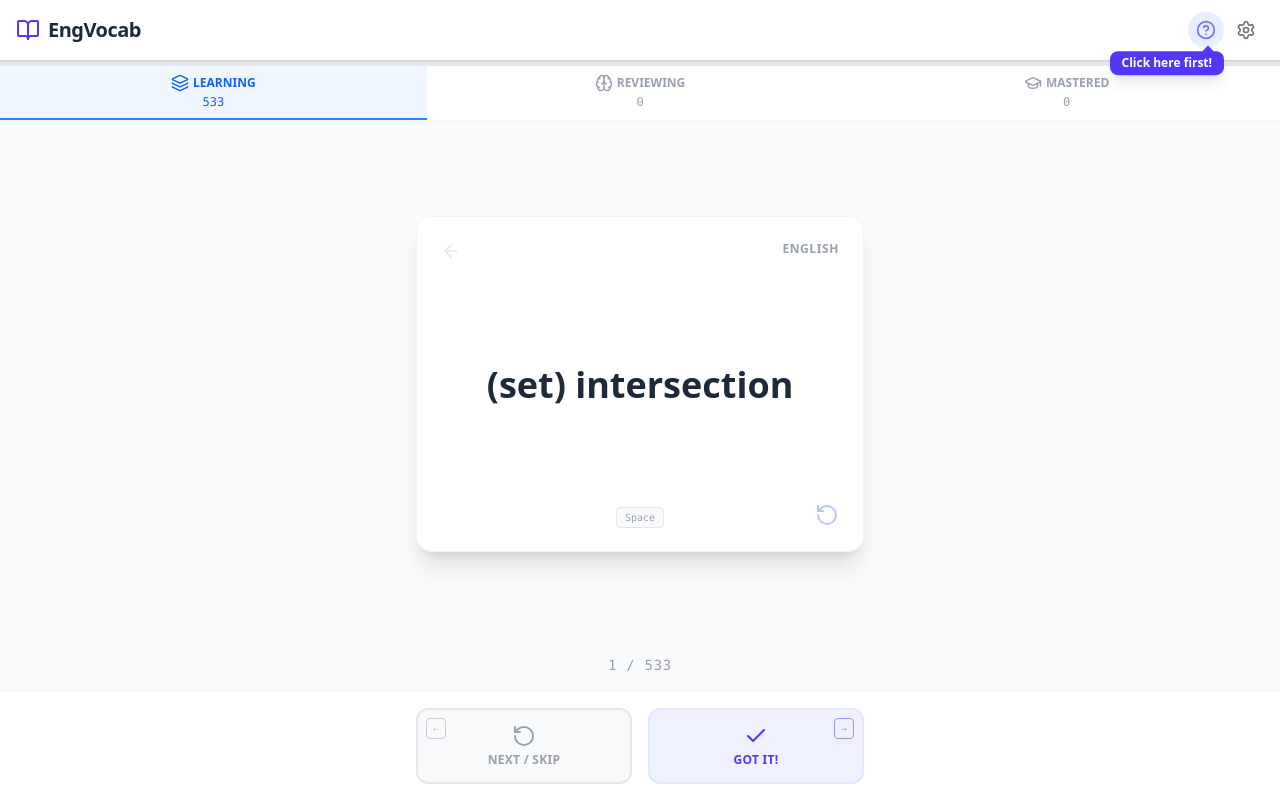
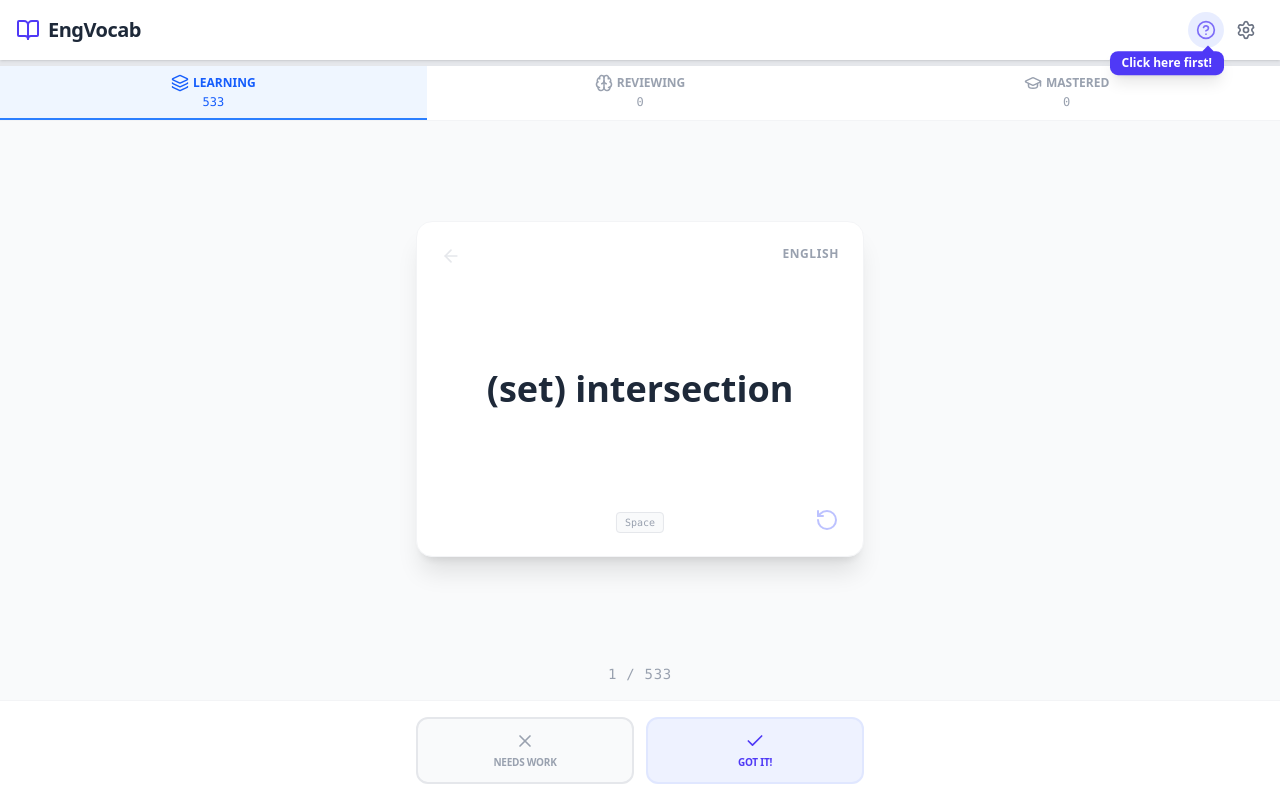
Before and after one commit to soramameen/english-words, a React (Vite) app: page / in a window 1280 px wide. Built offline with nearby package versions, Linux system fonts and the light colour scheme.

Commit message:
Reviewing's UI change

```diff
--- a/src/App.jsx
+++ b/src/App.jsx
@@ -152,7 +152,7 @@ function App() {
           </div>
         )}
       </main>
-      <ActionButtons currentMode={currentMode} activeWordsCount={activeWords.length} onPromote={promote} onDemote={demote} />
+      <ActionButtons currentMode={currentMode} activeWordsCount={activeWords.length} onPromote={promote} onDemote={demote} onNext={handleNext} />
       <SettingsModal isOpen={isSettingsOpen} onClose={() => setIsSettingsOpen(false)} onResetProgress={resetAllProgress} />
       <HelpModal isOpen={isHelpOpen} onClose={() => setIsHelpOpen(false)} />
     </div>
--- a/src/components/ActionButtons.jsx
+++ b/src/components/ActionButtons.jsx
@@ -1,69 +1,63 @@
-import { Check, X, RotateCcw } from 'lucide-react';
+import { Check, X, RotateCcw, ArrowRight } from 'lucide-react';
 import { MODES } from '../utils/constants.js';
 
-/**
- * ActionButtons Component
- * Footer buttons for promoting and demoting flashcards
- *
- * @param {Object} props
- * @param {string} props.currentMode - Current learning mode ('learning', 'reviewing', 'mastered')
- * @param {number} props.activeWordsCount - Number of active words (used for disabled state)
- * @param {Function} props.onPromote - Callback when promote button is clicked
- * @param {Function} props.onDemote - Callback when demote button is clicked
- * @returns {JSX.Element}
- */
 export default function ActionButtons({
   currentMode,
   activeWordsCount,
   onPromote,
-  onDemote
+  onDemote,
+  onNext
 }) {
   const isDisabled = activeWordsCount === 0;
 
+  // Reviewingモードの時だけ3列、それ以外は2列
+  // ボタンのサイズを均等にするためにサイズを調整
+  const gridConfig = currentMode === MODES.REVIEWING ? 'grid-cols-3' : 'grid-cols-2';
+
   return (
     <footer className="bg-white p-4 pb-safe border-t border-gray-100 shrink-0 shadow-[0_-4px_6px_-1px_rgba(0,0,0,0.05)]">
-      <div className="max-w-md mx-auto grid grid-cols-2 gap-4">
+      <div className={`max-w-md mx-auto grid ${gridConfig} gap-3`}>
 
         <button
           onClick={onDemote}
           disabled={isDisabled}
-          className={`relative flex flex-col items-center justify-center py-3.5 px-2 rounded-xl border-2 transition-all active:scale-95 disabled:opacity-50 disabled:cursor-not-allowed ${
+          className={`relative flex flex-col items-center justify-center py-3 rounded-xl border-2 transition-all active:scale-95 disabled:opacity-50 ${
             currentMode === MODES.LEARNING
               ? 'bg-gray-50 border-gray-200 text-gray-400'
               : 'bg-orange-50 border-orange-100 text-orange-600'
           }`}
         >
-          <kbd className="absolute top-2 left-2 text-[10px] font-mono opacity-50 border border-current rounded px-1.5 py-0.5 hidden sm:block">
-            ←
-          </kbd>
-          {currentMode === MODES.LEARNING ? (
-            <RotateCcw size={24} className="mb-1" />
-          ) : (
-            <X size={24} className="mb-1" />
-          )}
-          <span className="text-xs font-bold uppercase tracking-wide">
-            {currentMode === MODES.LEARNING ? 'Next / Skip' : 'Needs Work'}
+          <X size={20} className="mb-1" />
+          <span className="text-[10px] font-bold uppercase tracking-tight text-center">
+            Needs Work
           </span>
         </button>
+
+        {/* 中央: Keep in Review (Next) - Reviewingモード時のみ表示 */}
+        {currentMode === MODES.REVIEWING && (
+          <button
+            onClick={onNext}
+            disabled={isDisabled}
+            className="flex flex-col items-center justify-center py-3 rounded-xl border-2 border-gray-100 bg-white text-gray-500 hover:bg-gray-50 transition-all active:scale-95 disabled:opacity-50"
+          >
+            <ArrowRight size={20} className="mb-1" />
+            <span className="text-[10px] font-bold uppercase tracking-tight text-center leading-tight">
+              Keep in<br/>Review
+            </span>
+          </button>
+        )}
 
         <button
           onClick={onPromote}
           disabled={isDisabled}
-          className={`relative flex flex-col items-center justify-center py-3.5 px-2 rounded-xl border-2 transition-all active:scale-95 disabled:opacity-50 disabled:cursor-not-allowed ${
+          className={`relative flex flex-col items-center justify-center py-3 rounded-xl border-2 transition-all active:scale-95 disabled:opacity-50 ${
             currentMode === MODES.MASTERED
               ? 'bg-gray-50 border-gray-200 text-gray-400'
               : 'bg-indigo-50 border-indigo-100 text-indigo-600'
           }`}
         >
-          <kbd className="absolute top-2 right-2 text-[10px] font-mono opacity-50 border border-current rounded px-1.5 py-0.5 hidden sm:block">
-            →
-          </kbd>
-          {currentMode === MODES.MASTERED ? (
-            <RotateCcw size={24} className="mb-1" />
-          ) : (
-            <Check size={24} className="mb-1" />
-          )}
-          <span className="text-xs font-bold uppercase tracking-wide">
+          {currentMode === MODES.MASTERED ? <RotateCcw size={20} className="mb-1" /> : <Check size={20} className="mb-1" />}
+          <span className="text-[10px] font-bold uppercase tracking-tight text-center">
             {currentMode === MODES.MASTERED ? 'Review Next' : 'Got it!'}
           </span>
         </button>
```
Also changed, not shown: 1 other file (tests, documents, lock files or other folders).
